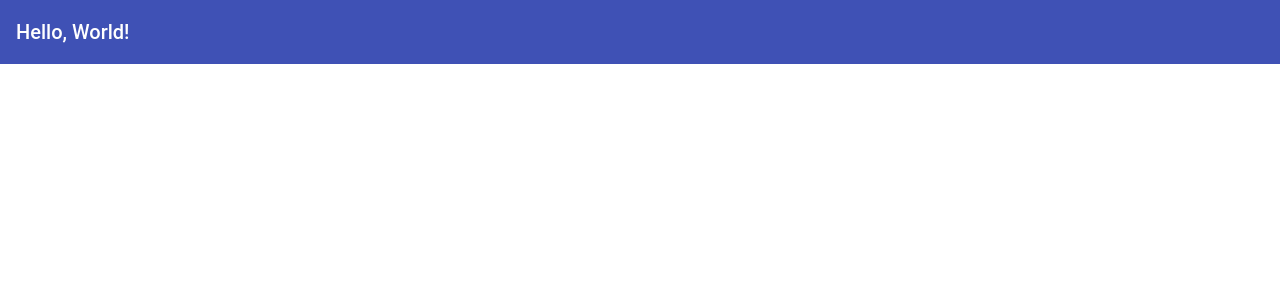
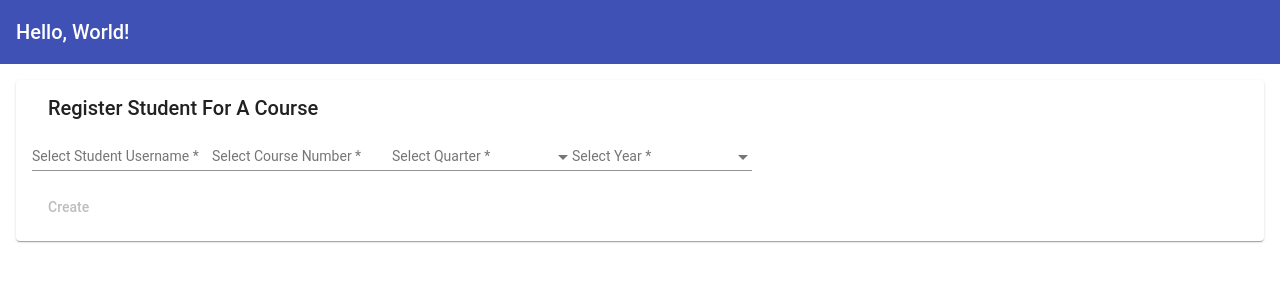
Before and after one commit to Rajalakshmi001/CourseRegistration-Couchbase, an Angular app in the folder frontend/CourseRegistration/: page /register in a window 1280 px wide. Before the commit this address led to /. Shown: the top 300 px of the page. Built offline with nearby package versions, Linux system fonts and the light colour scheme.

Commit message:
register done

```diff
--- a/frontend/CourseRegistration/src/app/app-routing.module.ts
+++ b/frontend/CourseRegistration/src/app/app-routing.module.ts
@@ -4,6 +4,7 @@ import { NgModule } from '@angular/core';
 import { Routes, RouterModule } from '@angular/router';
 import { UserPageComponent } from './components/user-page/user-page.component';
 import { CreateUserComponent } from './components/create-student/create-student.component';
+import { RegisterComponent } from './components/register/register.component';
 
 const routes: Routes = [{
   path: 'user',
@@ -20,6 +21,10 @@ const routes: Routes = [{
 {
   path: 'create-user',
   component: CreateUserComponent,
+},
+{
+  path: 'register',
+  component: RegisterComponent,
 }];
 
 @NgModule({
--- a/frontend/CourseRegistration/src/app/app.module.ts
+++ b/frontend/CourseRegistration/src/app/app.module.ts
@@ -14,6 +14,8 @@ import { HttpModule, Http } from '@angular/http';
 import { CreateOfferingComponent } from './components/create-offering/create-offering.component';
 import { MatSelectModule } from '@angular/material/select';
 import { CreateUserComponent } from './components/create-student/create-student.component';
+import { RegisterComponent, FilterPipe } from './components/register/register.component';
+import { MatAutocompleteModule } from '@angular/material/autocomplete';
 
 @NgModule({
   declarations: [
@@ -22,6 +24,8 @@ import { CreateUserComponent } from './components/create-student/create-student.
     CreateCourseComponent,
     CreateOfferingComponent,
     CreateUserComponent,
+    RegisterComponent,
+    FilterPipe,
   ],
   imports: [
     BrowserModule,
@@ -34,6 +38,7 @@ import { CreateUserComponent } from './components/create-student/create-student.
     MatButtonModule,
     HttpModule,
     MatSelectModule,
+    MatAutocompleteModule,
   ],
   providers: [],
   bootstrap: [AppComponent]
--- /dev/null
+++ b/frontend/CourseRegistration/src/app/components/register/register.component.html
@@ -0,0 +1,56 @@
+<mat-card>
+  <mat-card-header>
+    <mat-card-title>Register Student For A Course</mat-card-title>
+  </mat-card-header>
+
+  <mat-card-content>
+    <form [formGroup]="form">
+      <!-- <mat-form-field class="full-width-input">
+          <input matInput placeholder="Student Name" formControlName="name">
+        </mat-form-field>
+        <mat-form-field class="full-width-input">
+          <input matInput placeholder="Username" formControlName="username">
+        </mat-form-field>
+        <mat-form-field>
+          <mat-select placeholder="Student or Professor" formControlName="userType" class="full-width-input">
+            <mat-option value="student">Student</mat-option>
+            <mat-option value="prof">Professor</mat-option>
+          </mat-select>
+        </mat-form-field> -->
+      <mat-form-field>
+        <input type="text" matInput formControlName="studentId" placeholder="Select Student Username" [matAutocomplete]="studentAuto">
+      </mat-form-field>
+      <mat-autocomplete #studentAuto="matAutocomplete">
+        <mat-option *ngFor="let student of (students | filterPipe:form.get('studentId').value)" [value]="student">
+          {{ student }}
+        </mat-option>
+      </mat-autocomplete>
+
+      <mat-form-field>
+        <input type="text" matInput formControlName="courseId" placeholder="Select Course Number" [matAutocomplete]="courseAuto">
+      </mat-form-field>
+      <mat-autocomplete #courseAuto="matAutocomplete">
+        <mat-option *ngFor="let course of (courses | filterPipe:form.get('courseId').value)" [value]="course">
+          {{ course }}
+        </mat-option>
+      </mat-autocomplete>
+
+      <mat-form-field>
+        <mat-select placeholder="Select Quarter" formControlName="quarter" class="full-width-input">
+          <mat-option *ngFor="let quarter of quarters" [value]="quarter.value">
+            {{quarter.name}}
+          </mat-option>
+        </mat-select>
+      </mat-form-field>
+      <mat-form-field>
+        <mat-select placeholder="Select Year" formControlName="year" class="full-width-input">
+          <mat-option *ngFor="let year of years" [value]="year">
+            {{year}}
+          </mat-option>
+        </mat-select>
+      </mat-form-field>
+      <br/>
+      <button mat-button [disabled]="form.invalid" color="primary" (click)="register()">Create</button>
+    </form>
+  </mat-card-content>
+</mat-card>
--- /dev/null
+++ b/frontend/CourseRegistration/src/app/components/register/register.component.ts
@@ -0,0 +1,66 @@
+import { FormGroup, Validators, FormControl } from '@angular/forms';
+import { Component, OnInit } from '@angular/core';
+import { Pipe, PipeTransform } from '@angular/core';
+
+@Component({
+  selector: 'app-register',
+  templateUrl: './register.component.html',
+  styleUrls: ['./register.component.scss']
+})
+export class RegisterComponent implements OnInit {
+
+  public form: FormGroup;
+  public students: string[];
+  public courses: string[];
+  public years: number[];
+  public quarters: { name: string, value: string }[];
+
+  constructor() { }
+
+  ngOnInit() {
+    this.form = new FormGroup({
+      studentId: new FormControl('', Validators.required),
+      courseId: new FormControl('', Validators.required),
+      year: new FormControl('', Validators.required),
+      quarter: new FormControl('', Validators.required),
+    });
+
+    this.students = [
+      'metcalwd',
+      'somasur',
+      'dverlaque',
+    ];
+
+    this.courses = [
+      'CSSE433',
+      'CSSE333',
+    ];
+
+    this.quarters = [
+      { name: 'Spring', value: 'spring' },
+      { name: 'Summer', value: 'summer' },
+      { name: 'Fall', value: 'fall' },
+      { name: 'Winter', value: 'winter' },
+    ];
+
+    this.years = [2017, 2018, 2019, 2020];
+  }
+
+  register() {
+    console.log(this.form.value);
+  }
+}
+
+@Pipe({ name: 'filterPipe' })
+export class FilterPipe implements PipeTransform {
+  transform(value: string[], keyword: string): string[] {
+
+    if (!value || !value.length) {
+      return [];
+    }
+
+    return value.filter((val) => {
+      return val.includes(keyword);
+    });
+  }
+}
```
Also changed, not shown: frontend/CourseRegistration/src/app/components/register/register.component.scss (added), 1 other file (tests, documents, lock files or other folders).
